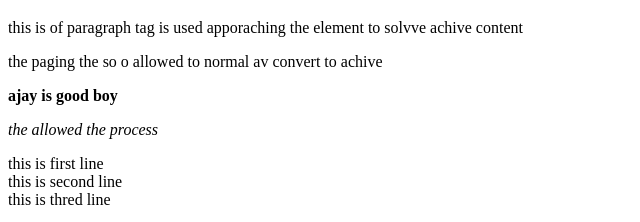
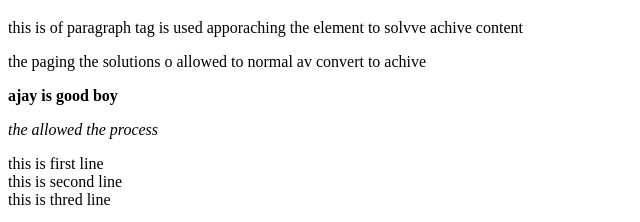
Before and after one commit to Maheshgedela/ajay-html-2-code, a plain HTML site: page index.html in a window 1280 px wide. Shown: the part 229-451 px from the top of the page, 0-640 px from the left. Drawn offline with Linux system fonts and the light colour scheme.

Commit message:
CWS_HTML

```diff
--- a/index.html
+++ b/index.html
@@ -12,7 +12,7 @@
     <h4>Heading4</h4>
 <h5>Heading5</h5>
 <p>this is of paragraph tag is used apporaching the element to solvve achive content</p>
-<p>the paging the so o allowed to normal av convert to achive<strong><p>ajay is good boy</p></strong></p>
+<p>the paging the solutions o allowed to normal av convert to achive<strong><p>ajay is good boy</p></strong></p>
 <em>the allowed the process</em>
 <p>this is first line <br>
     this is second line <br>
```
